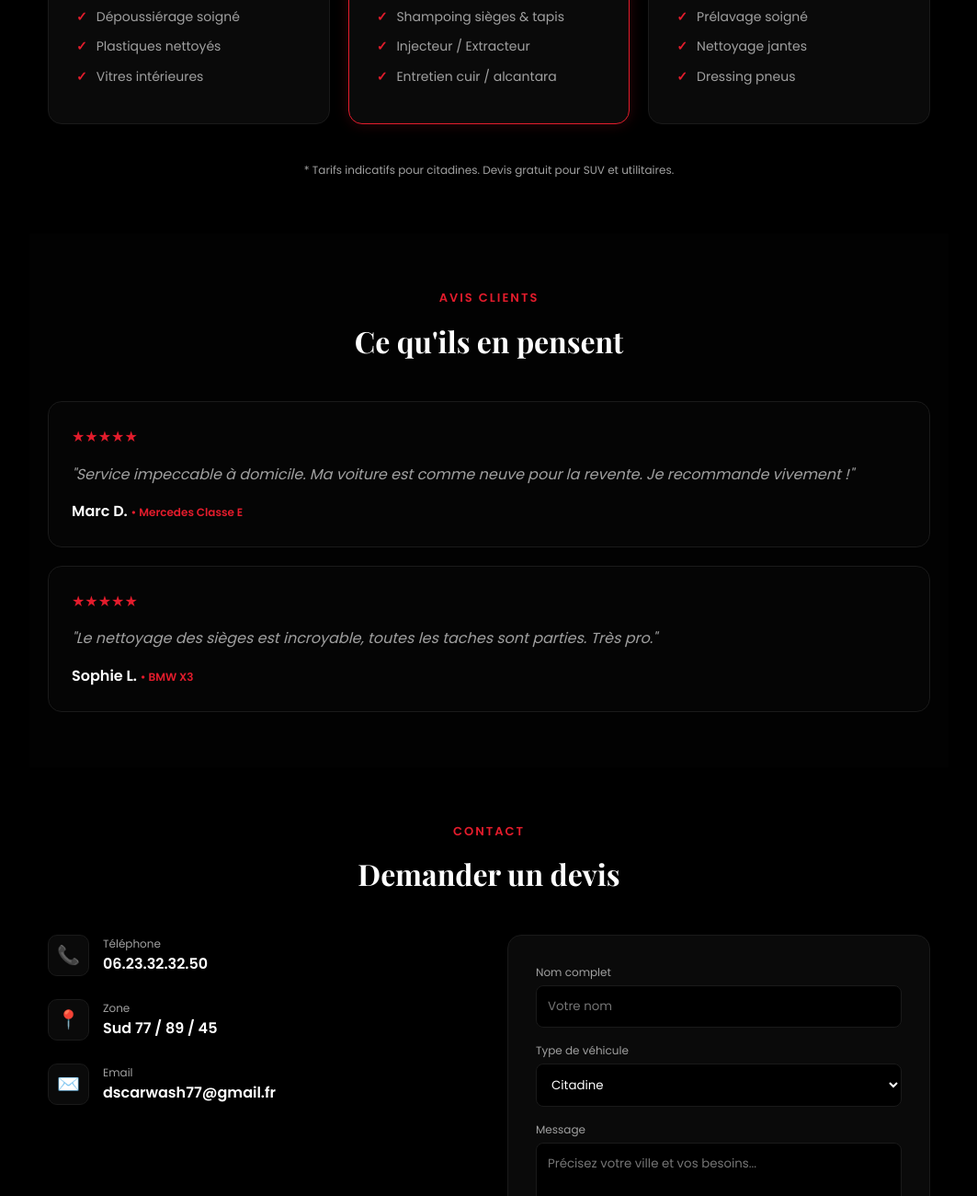
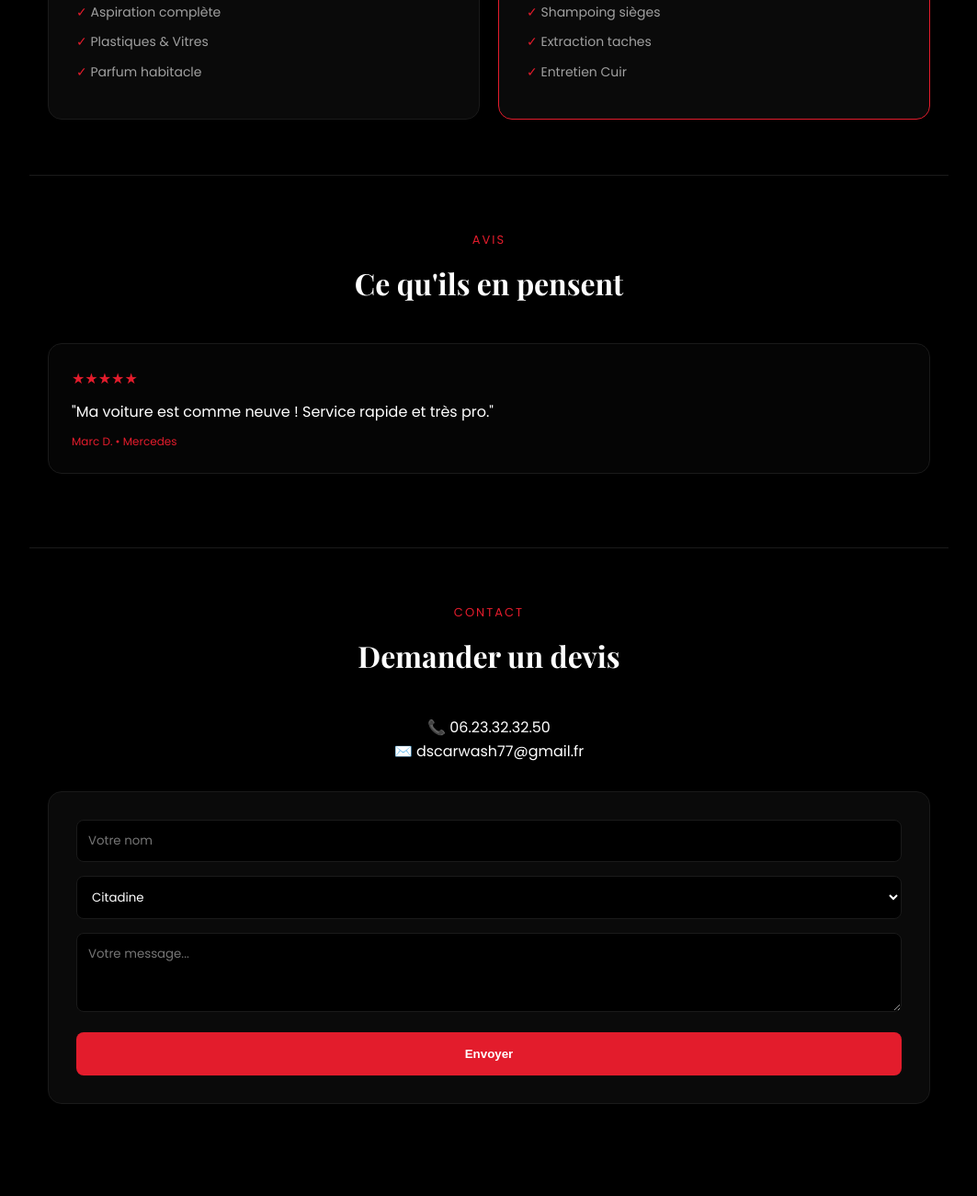
Before and after one commit to dscarwash77/Dscarwash-, a plain HTML site: page index.html in a window 1280 px wide. Shown: the part 434-1734 px from the top of the page at 92% size, without its empty margins (108-1171 px from the left). Drawn offline with nearby package versions, Linux system fonts and the light colour scheme.

Commit message:
Update index.html

```diff
--- a/index.html
+++ b/index.html
@@ -3,198 +3,86 @@
 <head>
     <meta charset="UTF-8">
     <meta name="viewport" content="width=device-width, initial-scale=1.0">
-    <title>Dscarwash - Nettoyage auto à domicile 77/89/45</title>
-    <link href="https://fonts.googleapis.com/css2?family=Playfair+Display:wght@700&family=Poppins:wght@300;400;500;600&display=swap" rel="stylesheet">
+    <title>Dscarwash - Nettoyage Auto 77/89/45</title>
+    <link href="https://fonts.googleapis.com/css2?family=Playfair+Display:wght@700&family=Poppins:wght@300;400;600&display=swap" rel="stylesheet">
     <style>
-        :root {
-            --bg-color: #000000;
-            --main-red: #E31C2C;
-            --dark-red: #8B0000;
-            --text-white: #FFFFFF;
-            --text-gray: #A0A0A0;
-            --card-bg: #0A0A0A;
-            --font-title: 'Playfair Display', serif;
-            --font-body: 'Poppins', sans-serif;
-        }
+        :root { --red: #E31C2C; --bg: #000000; --card: #0A0A0A; --gray: #A0A0A0; }
         * { margin: 0; padding: 0; box-sizing: border-box; }
-        body { background-color: var(--bg-color); color: var(--text-white); font-family: var(--font-body); line-height: 1.6; overflow-x: hidden; }
-
-        /* HEADER */
-        header { padding: 20px; border-bottom: 1px solid #1A1A1A; display: flex; justify-content: space-between; align-items: center; position: sticky; top: 0; background: rgba(0,0,0,0.9); z-index: 1000; }
-        .logo-text { color: var(--main-red); font-size: 24px; font-family: var(--font-title); font-weight: bold; }
-        .sub-logo { font-size: 10px; color: var(--text-gray); display: block; margin-top: -5px; }
-
-        /* SECTIONS */
-        .section { padding: 60px 20px; text-align: center; max-width: 1000px; margin: 0 auto; }
-        .section-subtitle { color: var(--main-red); text-transform: uppercase; font-size: 13px; font-weight: 600; letter-spacing: 2px; margin-bottom: 10px; }
-        .section-title { font-family: var(--font-title); font-size: 32px; margin-bottom: 40px; }
+        body { background: var(--bg); color: white; font-family: 'Poppins', sans-serif; line-height: 1.6; }
+        header { padding: 25px; border-bottom: 1px solid #1A1A1A; text-align: left; }
+        .logo { color: var(--red); font-family: 'Playfair Display', serif; font-size: 28px; font-weight: bold; }
+        .section { padding: 60px 20px; max-width: 1000px; margin: 0 auto; border-bottom: 1px solid #1A1A1A; }
+        .title { font-family: 'Playfair Display', serif; font-size: 32px; margin-bottom: 40px; text-align: center; }
+        .subtitle { color: var(--red); text-transform: uppercase; font-size: 13px; letter-spacing: 2px; text-align: center; display: block; margin-bottom: 10px; }
 
         /* FORMULES */
-        .formula-grid { display: grid; grid-template-columns: repeat(auto-fit, minmax(280px, 1fr)); gap: 20px; margin-bottom: 40px; }
-        .formula-card { background: var(--card-bg); border: 1px solid #1A1A1A; border-radius: 15px; padding: 30px; text-align: left; position: relative; transition: 0.3s; }
-        .formula-card.popular { border-color: var(--main-red); box-shadow: 0 0 15px rgba(227, 28, 44, 0.2); }
-        .badge { background: var(--main-red); color: white; font-size: 10px; padding: 4px 10px; border-radius: 20px; position: absolute; top: 15px; right: 15px; }
-        .formula-name { font-size: 20px; font-weight: 600; margin-bottom: 5px; }
-        .formula-price { font-size: 30px; font-weight: 700; color: var(--main-red); margin-bottom: 20px; }
-        .formula-list { list-style: none; color: var(--text-gray); font-size: 14px; }
-        .formula-list li { margin-bottom: 10px; display: flex; align-items: center; gap: 10px; }
-        .formula-list li::before { content: "✓"; color: var(--main-red); font-weight: bold; }
+        .grid { display: grid; grid-template-columns: repeat(auto-fit, minmax(280px, 1fr)); gap: 20px; }
+        .card { background: var(--card); border: 1px solid #1A1A1A; padding: 30px; border-radius: 15px; transition: 0.3s; }
+        .card:hover { border-color: var(--red); }
+        .price { font-size: 32px; font-weight: 700; color: var(--red); margin: 15px 0; }
+        .list { list-style: none; color: var(--gray); font-size: 14px; }
+        .list li { margin-bottom: 10px; }
+        .list li::before { content: "✓ "; color: var(--red); }
 
         /* TÉMOIGNAGES */
-        .testimonial-container { display: flex; flex-direction: column; gap: 20px; }
-        .testimonial-card { background: #050505; border-radius: 15px; padding: 25px; text-align: left; border: 1px solid #1A1A1A; }
-        .stars { color: var(--main-red); margin-bottom: 15px; }
-        .quote { font-style: italic; color: var(--text-gray); margin-bottom: 15px; }
-        .client { font-weight: 600; }
-        .car { font-size: 12px; color: var(--main-red); }
+        .testi { background: #050505; padding: 25px; border-radius: 15px; border: 1px solid #1A1A1A; margin-bottom: 20px; }
+        .stars { color: var(--red); margin-bottom: 10px; }
 
-        /* CONTACT & FORMULAIRE */
-        .contact-wrapper { display: grid; grid-template-columns: repeat(auto-fit, minmax(300px, 1fr)); gap: 40px; text-align: left; }
-        .contact-info-item { display: flex; gap: 15px; margin-bottom: 25px; }
-        .icon-box { width: 45px; height: 45px; background: var(--card-bg); border-radius: 10px; display: flex; justify-content: center; align-items: center; color: var(--main-red); font-size: 20px; border: 1px solid #1A1A1A; }
+        /* CONTACT */
+        .contact-box { background: var(--card); padding: 30px; border-radius: 15px; border: 1px solid #1A1A1A; margin-top: 30px; }
+        input, select, textarea { width: 100%; padding: 12px; background: #000; border: 1px solid #1A1A1A; color: white; border-radius: 8px; margin-bottom: 15px; font-family: inherit; }
+        .btn { width: 100%; padding: 16px; background: var(--red); color: white; border: none; border-radius: 8px; font-weight: 600; cursor: pointer; }
 
-        .form-box { background: var(--card-bg); padding: 30px; border-radius: 15px; border: 1px solid #1A1A1A; }
-        .input-group { margin-bottom: 15px; }
-        .input-group label { display: block; font-size: 12px; color: var(--text-gray); margin-bottom: 5px; }
-        .input-group input, .input-group select, .input-group textarea { width: 100%; padding: 12px; background: #000; border: 1px solid #1A1A1A; color: white; border-radius: 8px; font-family: inherit; }
-        .btn-submit { width: 100%; padding: 15px; background: var(--main-red); border: none; color: white; font-weight: 600; border-radius: 8px; cursor: pointer; transition: 0.3s; }
-        .btn-submit:hover { background: #b31622; }
-
-        footer { padding: 40px; border-top: 1px solid #1A1A1A; text-align: center; color: var(--text-gray); font-size: 12px; }
-
-        @media (max-width: 600px) {
-            .section-title { font-size: 26px; }
-        }
+        footer { padding: 40px; text-align: center; color: var(--gray); font-size: 12px; }
     </style>
 </head>
 <body>
-
-    <header>
-        <div>
-            <span class="logo-text">Dscarwash</span>
-            <span class="sub-logo">Sud 77 / 89 / 45</span>
-        </div>
-        <a href="tel:0623323250" style="background: var(--main-red); color:white; padding: 8px 15px; border-radius: 5px; font-size: 13px; font-weight: 600; text-decoration: none;">Appeler</a>
-    </header>
+    <header><div class="logo">Dscarwash</div><p style="font-size:10px; color:var(--gray)">SUD 77 / 89 / 45</p></header>
 
     <section class="section">
-        <p class="section-subtitle">TARIFS</p>
-        <h2 class="section-title">Choisissez votre formule</h2>
-
-        <div class="formula-grid">
-            <div class="formula-card">
-                <p class="formula-name">Confort Express</p>
-                <p class="formula-price">60€</p>
-                <ul class="formula-list">
-                    <li>Nettoyage intérieur complet</li>
-                    <li>Dépoussiérage soigné</li>
-                    <li>Plastiques nettoyés</li>
-                    <li>Vitres intérieures</li>
-                </ul>
+        <span class="subtitle">Tarifs</span>
+        <h2 class="title">Nos Formules</h2>
+        <div class="grid">
+            <div class="card">
+                <h3>Confort Express</h3>
+                <p class="price">60€</p>
+                <ul class="list"><li>Aspiration complète</li><li>Plastiques & Vitres</li><li>Parfum habitacle</li></ul>
             </div>
-
-            <div class="formula-card popular">
-                <span class="badge">Populaire</span>
-                <p class="formula-name">Prestige Intérieur</p>
-                <p class="formula-price">110€</p>
-                <ul class="formula-list">
-                    <li>Formule Confort incluse</li>
-                    <li>Shampoing sièges & tapis</li>
-                    <li>Injecteur / Extracteur</li>
-                    <li>Entretien cuir / alcantara</li>
-                </ul>
-            </div>
-
-            <div class="formula-card">
-                <p class="formula-name">Extérieur Classique</p>
-                <p class="formula-price">45€</p>
-                <ul class="formula-list">
-                    <li>Lavage main complet</li>
-                    <li>Prélavage soigné</li>
-                    <li>Nettoyage jantes</li>
-                    <li>Dressing pneus</li>
-                </ul>
-            </div>
-        </div>
-        <p style="font-size: 12px; color: var(--text-gray);">* Tarifs indicatifs pour citadines. Devis gratuit pour SUV et utilitaires.</p>
-    </section>
-
-    <section class="section" style="background: #020202;">
-        <p class="section-subtitle">AVIS CLIENTS</p>
-        <h2 class="section-title">Ce qu'ils en pensent</h2>
-
-        <div class="testimonial-container">
-            <div class="testimonial-card">
-                <div class="stars">★★★★★</div>
-                <p class="quote">"Service impeccable à domicile. Ma voiture est comme neuve pour la revente. Je recommande vivement !"</p>
-                <p class="client">Marc D. <span class="car">• Mercedes Classe E</span></p>
-            </div>
-            <div class="testimonial-card">
-                <div class="stars">★★★★★</div>
-                <p class="quote">"Le nettoyage des sièges est incroyable, toutes les taches sont parties. Très pro."</p>
-                <p class="client">Sophie L. <span class="car">• BMW X3</span></p>
+            <div class="card" style="border-color: var(--red);">
+                <h3>Prestige Intérieur</h3>
+                <p class="price">110€</p>
+                <ul class="list"><li>Shampoing sièges</li><li>Extraction taches</li><li>Entretien Cuir</li></ul>
             </div>
         </div>
     </section>
 
     <section class="section">
-        <p class="section-subtitle">CONTACT</p>
-        <h2 class="section-title">Demander un devis</h2>
-
-        <div class="contact-wrapper">
-            <div>
-                <div class="contact-info-item">
-                    <div class="icon-box">📞</div>
-                    <div>
-                        <p style="font-size: 12px; color:var(--text-gray);">Téléphone</p>
-                        <a href="tel:0623323250" style="color:white; text-decoration:none; font-weight:600;">06.23.32.32.50</a>
-                    </div>
-                </div>
-                <div class="contact-info-item">
-                    <div class="icon-box">📍</div>
-                    <div>
-                        <p style="font-size: 12px; color:var(--text-gray);">Zone</p>
-                        <p style="font-weight:600;">Sud 77 / 89 / 45</p>
-                    </div>
-                </div>
-                <div class="contact-info-item">
-                    <div class="icon-box">✉️</div>
-                    <div>
-                        <p style="font-size: 12px; color:var(--text-gray);">Email</p>
-                        <p style="font-weight:600;">dscarwash77@gmail.fr</p>
-                    </div>
-                </div>
-            </div>
-
-            <div class="form-box">
-                <form>
-                    <div class="input-group">
-                        <label>Nom complet</label>
-                        <input type="text" placeholder="Votre nom" required>
-                    </div>
-                    <div class="input-group">
-                        <label>Type de véhicule</label>
-                        <select>
-                            <option>Citadine</option>
-                            <option>Berline</option>
-                            <option>SUV / 4x4</option>
-                            <option>Utilitaire</option>
-                        </select>
-                    </div>
-                    <div class="input-group">
-                        <label>Message</label>
-                        <textarea rows="3" placeholder="Précisez votre ville et vos besoins..."></textarea>
-                    </div>
-                    <button type="submit" class="btn-submit">Envoyer ma demande</button>
-                </form>
-            </div>
+        <span class="subtitle">Avis</span>
+        <h2 class="title">Ce qu'ils en pensent</h2>
+        <div class="testi">
+            <div class="stars">★★★★★</div>
+            <p>"Ma voiture est comme neuve ! Service rapide et très pro."</p>
+            <p style="margin-top:10px; font-size:12px; color:var(--red)">Marc D. • Mercedes</p>
         </div>
     </section>
 
-    <footer>
-        <p>© 2026 Dscarwash. Tous droits réservés.</p>
-        <p style="margin-top: 5px; color: #444;">Nettoyage automobile professionnel à domicile</p>
-    </footer>
+    <section class="section" style="border:none;">
+        <span class="subtitle">Contact</span>
+        <h2 class="title">Demander un devis</h2>
+        <div style="text-align:center; margin-bottom:30px;">
+            <p>📞 06.23.32.32.50</p>
+            <p>✉️ dscarwash77@gmail.fr</p>
+        </div>
+        <div class="contact-box">
+            <form>
+                <input type="text" placeholder="Votre nom" required>
+                <select><option>Citadine</option><option>Berline / SUV</option><option>Utilitaire</option></select>
+                <textarea rows="3" placeholder="Votre message..."></textarea>
+                <button type="submit" class="btn">Envoyer</button>
+            </form>
+        </div>
+    </section>
 
+    <footer>© 2026 Dscarwash - Nettoyage automobile à domicile</footer>
 </body>
 </html>
```
